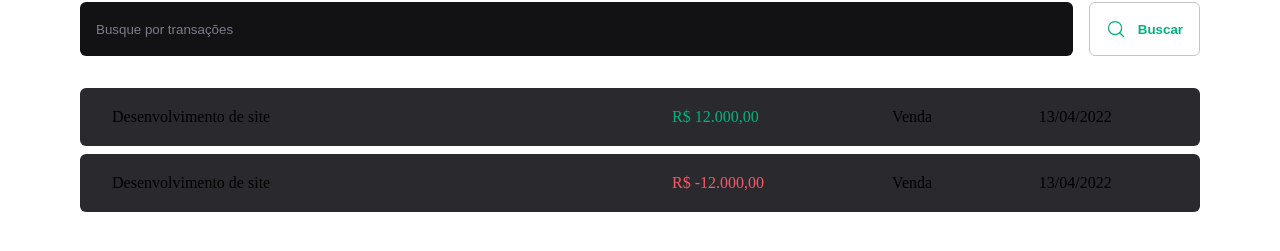
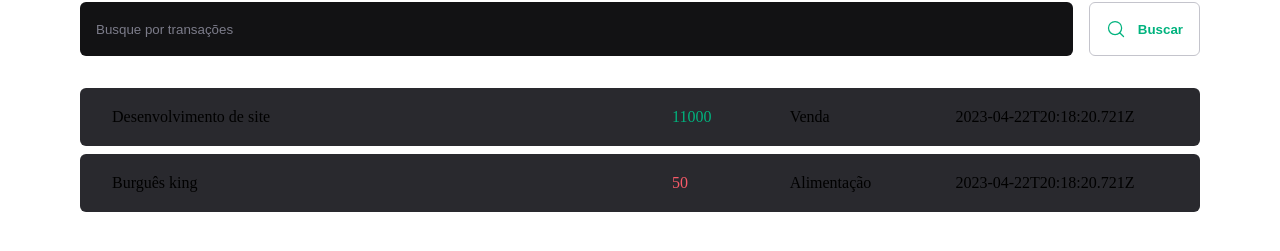
Before and after one commit to AntonioSilvaAzevedo/new-dt-money, a React (Vite) app: page / in a window 1280 px wide. Shown: the part 349-600 px from the top of the page. Built offline with nearby package versions, Linux system fonts and the light colour scheme; data requests are answered from the project's data file.

Commit message:
making-call-to-api

```diff
--- a/server.json
+++ b/server.json
@@ -10,9 +10,9 @@
     },
     {
       "id": 2,
-      "description": "Burguer king",
+      "description": "Burguês king",
       "type": "outcome",
-      "category": "Alimentacao",
+      "category": "Alimentação",
       "price": 50,
       "createdAt": "2023-04-22T20:18:20.721Z"
     }
--- a/src/pages/Trasactions/index.tsx
+++ b/src/pages/Trasactions/index.tsx
@@ -1,3 +1,4 @@
+import { useEffect, useState } from "react";
 import { Header } from "../../components/Header";
 import { Summary } from "../../components/Summary";
 import { SearchForm } from "./Components/SearchForm";
@@ -7,7 +8,29 @@
   TransactionsTable,
 } from "./styles";
 
+interface Transaction {
+  id: number;
+  description: string;
+  type: "income" | "outcome";
+  price: number;
+  category: string;
+  createdAt: string;
+}
+
 export function Transactions() {
+  const [transactions, setTransactions] = useState<Transaction>([]);
+
+  async function loadTransactions() {
+    const response = await fetch("http://localhost:3333/transactions");
+    const data = await response.json();
+
+    setTransactions(data);
+  }
+
+  useEffect(() => {
+    loadTransactions();
+  }, []);
+
   return (
     <div>
       <Header />
@@ -17,22 +40,20 @@
         <SearchForm />
         <TransactionsTable>
           <tbody>
-            <tr>
-              <td width="50%">Desenvolvimento de site</td>
-              <td>
-                <PriceHighlight variant="income">R$ 12.000,00</PriceHighlight>
-              </td>
-              <td>Venda</td>
-              <td>13/04/2022</td>
-            </tr>
-            <tr>
-              <td width="50%">Desenvolvimento de site</td>
-              <td>
-                <PriceHighlight variant="outcome">R$ -12.000,00</PriceHighlight>
-              </td>
-              <td>Venda</td>
-              <td>13/04/2022</td>
-            </tr>
+            {transactions.map((transaction) => {
+              return (
+                <tr key={transaction}>
+                  <td width="50%">{transaction.description}</td>
+                  <td>
+                    <PriceHighlight variant={transaction.type}>
+                      {transaction.price}
+                    </PriceHighlight>
+                  </td>
+                  <td>{transaction.category}</td>
+                  <td>{transaction.createdAt}</td>
+                </tr>
+              );
+            })}
           </tbody>
         </TransactionsTable>
       </TransactionsContainer>
```
Also changed, not shown: 1 other file (tests, documents, lock files or other folders).
